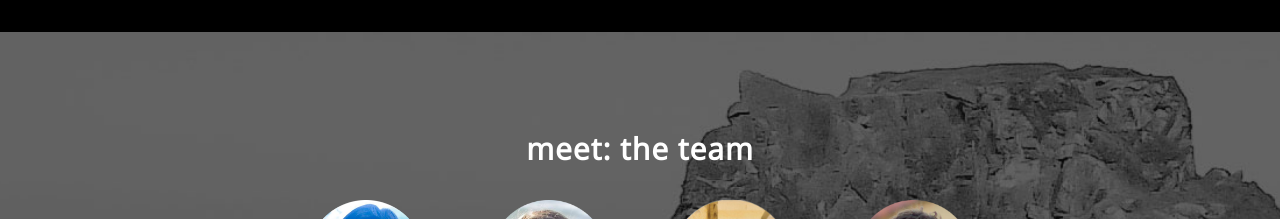
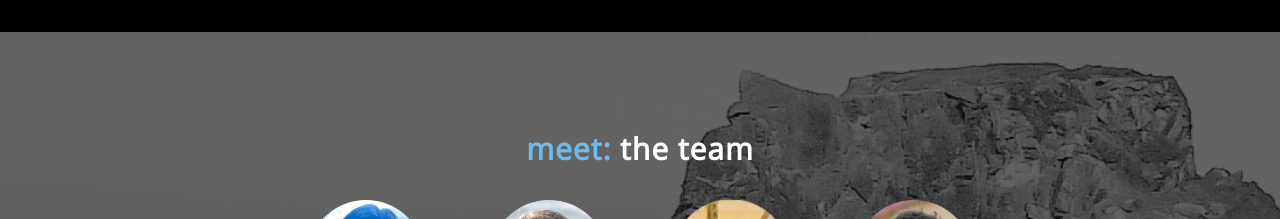
Before and after one commit to theodorachu/meet, a plain HTML site: page index.html in a window 1280 px wide. Shown: the part 1600-1819 px from the top of the page. Drawn offline with nearby package versions, Linux system fonts and the light colour scheme; some packages are replaced by stand-ins of ours.

Commit message:
Changed meet to blue.

```diff
--- a/index.html
+++ b/index.html
@@ -105,7 +105,7 @@
         <div class="meettheteam-section">
             <div class="container">
                 <div class="col-lg-8 col-lg-offset-2">
-                    <h2>meet: the team</h2>
+                    <h2><b class="name">meet:</b> the team</h2>
                     <div class="col-lg-3 text-center">
                       <img src="img/Theo.png" alt="Theodora Chu" height="118" width="118">
                       <p>Theodora C.</p>
```
